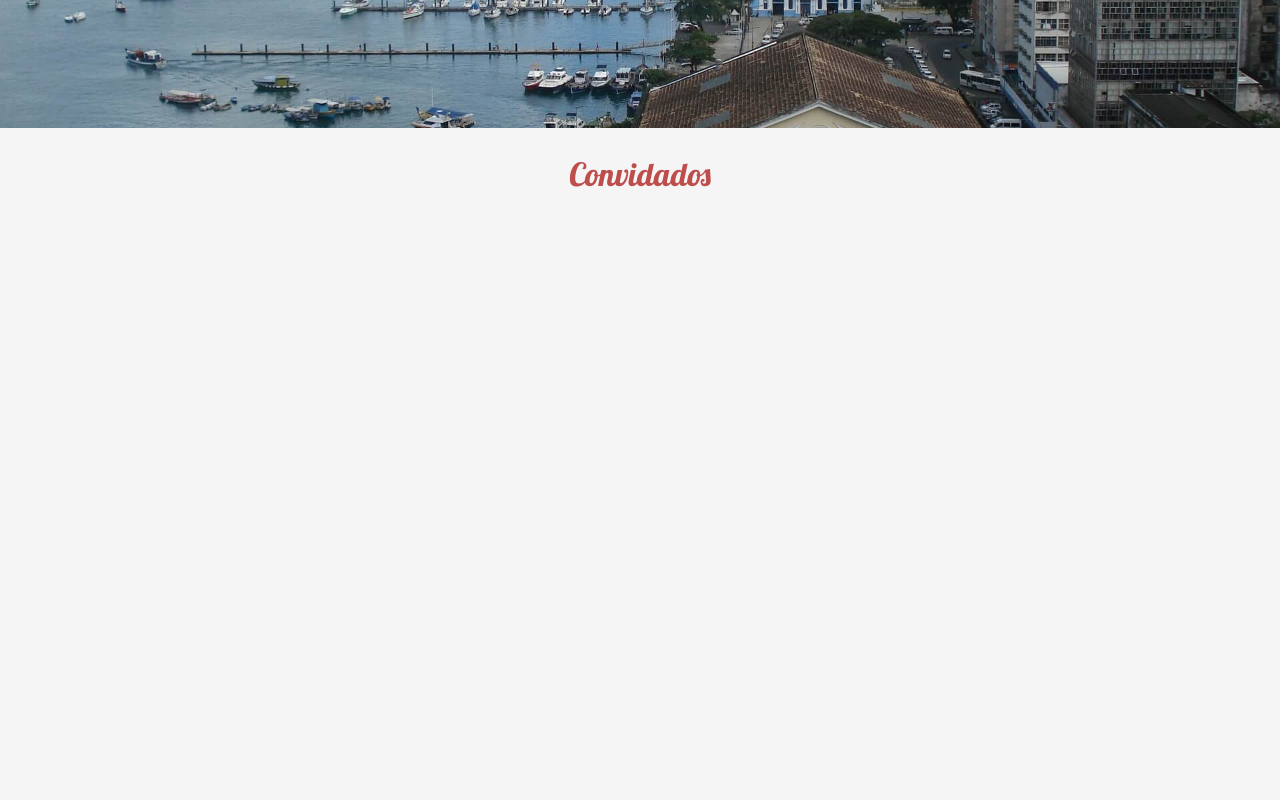
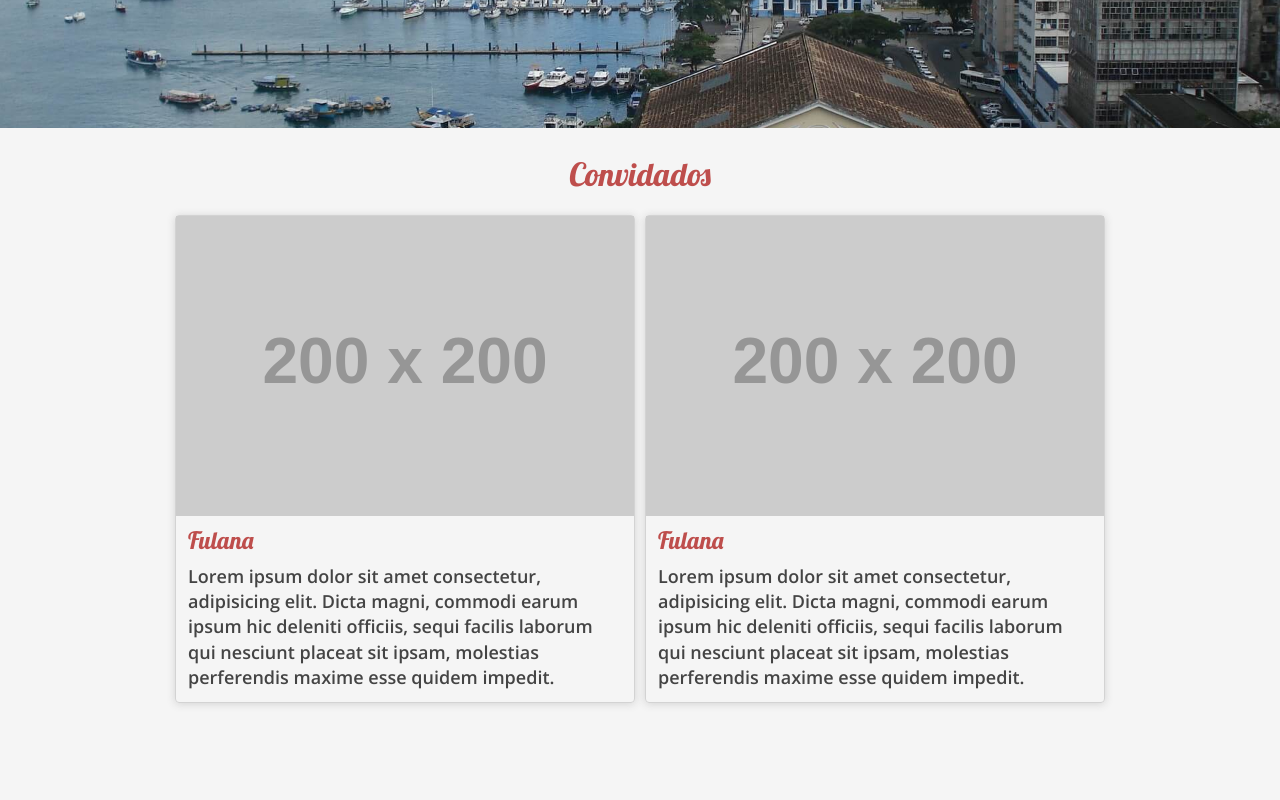
Before and after one commit to OPAI/sfd-2018, a website: page app/index.html in a window 1280 px wide. Shown: the part 1840-2640 px from the top of the page. Drawn offline with nearby package versions, Linux system fonts and the light colour scheme; files that its build step writes are made by us from their sources; placeholder pictures from the web are drawn by us.

Commit message:
Card model

```diff
--- a/app/index.html
+++ b/app/index.html
@@ -73,6 +73,20 @@
 
     <section class="section" id="invited">
         <h1>Convidados</h1>
+
+        <div class="cards">
+            <div class="card">
+                <div class="card-photo" style="background-image: url(http://placehold.it/200x200)"></div>
+                <h2 class="card-title">Fulana</h2>
+                <div class="card-content">Lorem ipsum dolor sit amet consectetur, adipisicing elit. Dicta magni, commodi earum ipsum hic deleniti officiis, sequi facilis laborum qui nesciunt placeat sit ipsam, molestias perferendis maxime esse quidem impedit.</div>
+            </div>
+
+            <div class="card">
+                <div class="card-photo" style="background-image: url(http://placehold.it/200x200)"></div>
+                <h2 class="card-title">Fulana</h2>
+                <div class="card-content">Lorem ipsum dolor sit amet consectetur, adipisicing elit. Dicta magni, commodi earum ipsum hic deleniti officiis, sequi facilis laborum qui nesciunt placeat sit ipsam, molestias perferendis maxime esse quidem impedit.</div>
+            </div>
+        </div>
     </section>
 
     <div class="mid-section mid-section-2"></div>
--- a/app/styles/_general.scss
+++ b/app/styles/_general.scss
@@ -31,7 +31,7 @@ a {
 }
 
 .section {
-    height: 100vh;
+    min-height: 100vh;
     background: whitesmoke;
     padding: 30px 20px;
 
@@ -59,6 +59,42 @@ a {
     &-2 { background-image: url(../images/salvador-background-3.jpg) }
 }
 
+.cards {
+    @extend %display-flex-cc;
+    flex-wrap: wrap;
+    margin-top: 20px;
+}
+
+.card {
+    width: 90%;
+    max-width: 460px;
+    border: 1px solid lightgray;
+    border-radius: 4px;
+    margin: 5px;
+    box-shadow: 0 1px 8px 0px lightgrey;
+
+    &-photo {
+        width: 100%;
+        height: 300px;
+        background-size: cover;
+        background-position: center;
+    }
+
+    &-title {
+        font-size: $font-size-1;
+        font-family: $font-family-3;
+        color: $base-color;
+        padding: 12px;
+    }
+
+    &-content {
+        padding: 0 12px 12px 12px;
+        font-size: $font-size-2;
+        font-family: $font-family-2;
+        line-height: 1.4em;
+        color: $color-1;
+    }
+}
 //############################################
 // State / Condition Styles
 //############################################
```
Also changed, not shown: app/images/logo.jpg.
